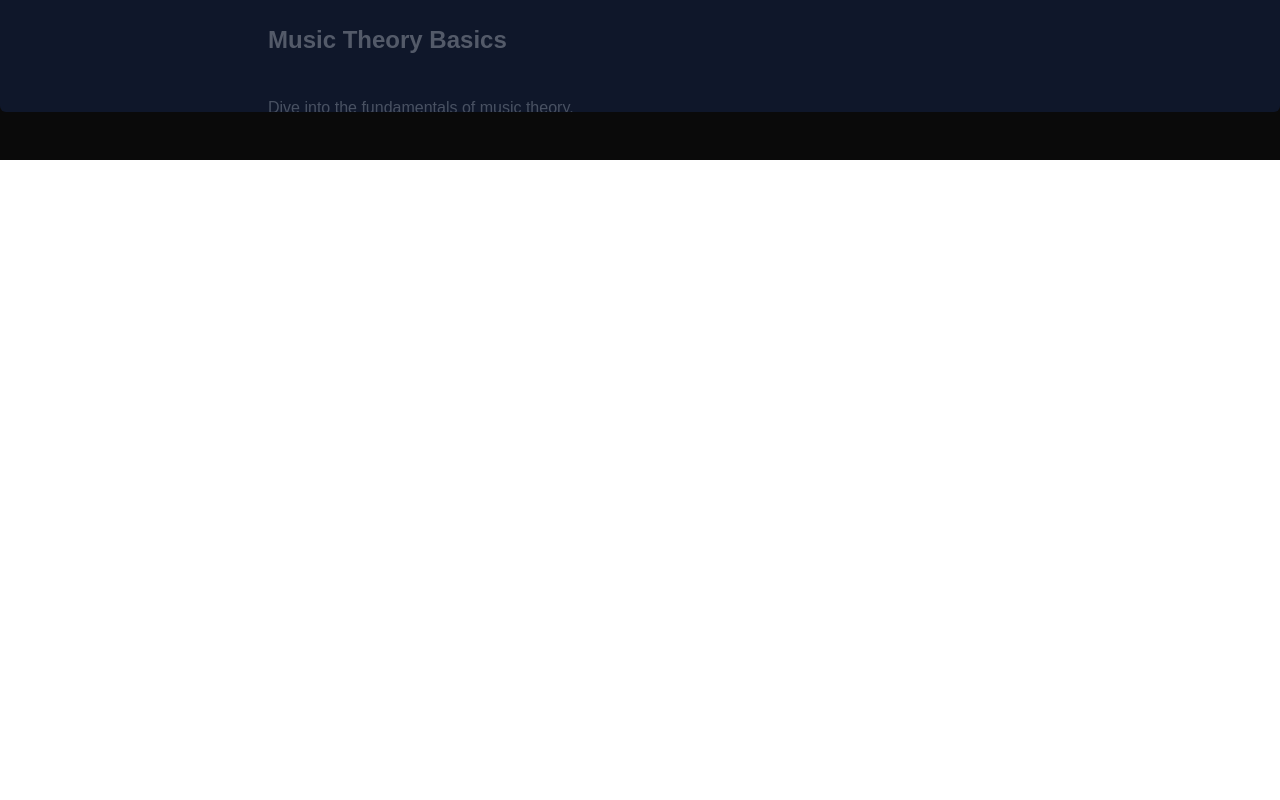
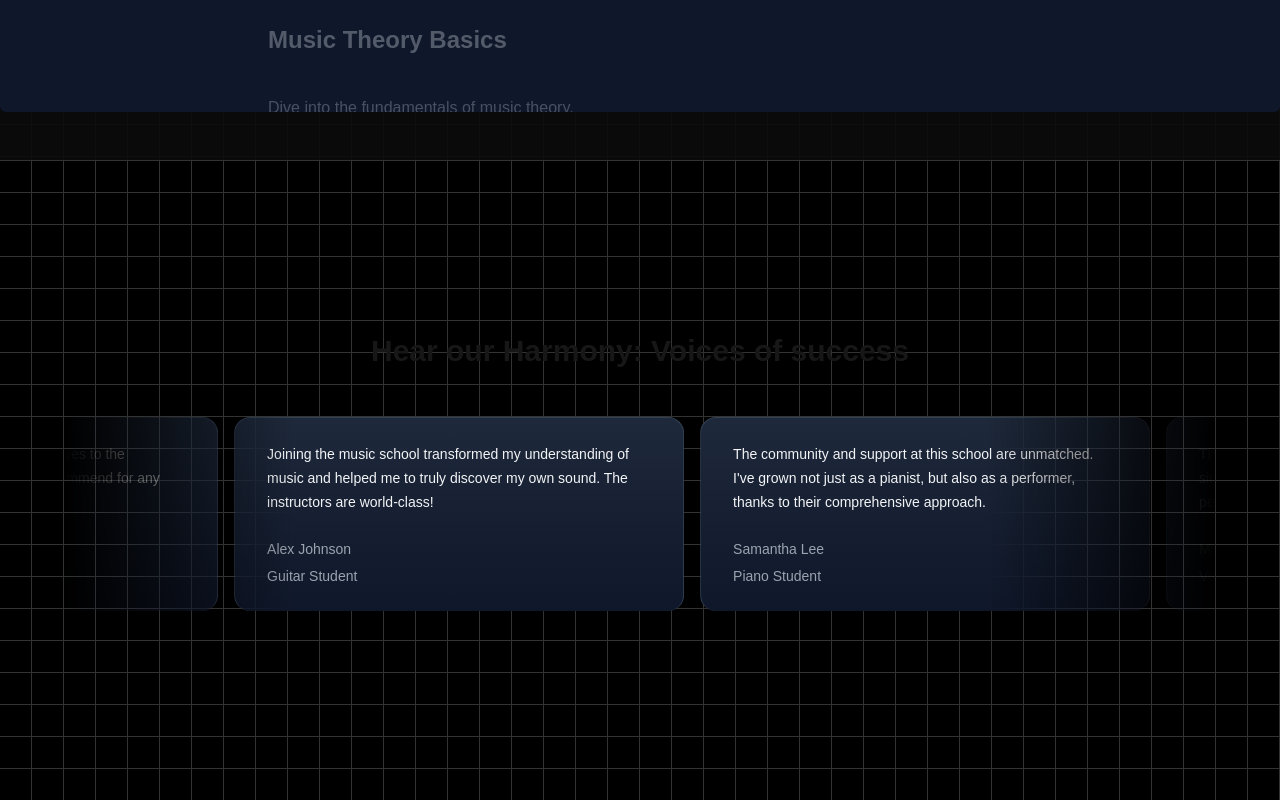
Before and after one commit to sachinjaiswal01/MusicNextjs, a Next.js app: page / in a window 1280 px wide. Shown: the part 1540-2340 px from the top of the page. Before the commit the page ends 1700 px from the top, so only its background shows below. Built offline with nearby package versions, Linux system fonts and the light colour scheme.

Commit message:
Grid background and Moving cards

```diff
--- a/package.json
+++ b/package.json
@@ -11,6 +11,8 @@
   "dependencies": {
     "clsx": "^2.1.1",
     "framer-motion": "^12.0.1",
+    "mini-svg-data-uri": "^1.4.4",
+    "motion": "^12.0.5",
     "next": "15.1.2",
     "react": "^19.0.0",
     "react-dom": "^19.0.0",
--- a/src/app/page.tsx
+++ b/src/app/page.tsx
@@ -2,15 +2,15 @@
 // import Image from "next/image";
 import FeaturedCourses from '@/components/FeaturedCourses';
 import HeroSection from '@/components/HeroSection'
+import MusicSchoolTestimonials from "@/components/TestimonialCards";
 import WhyChooseUs from '@/components/WhyChooseUs';
 export default function Home() {
   return (
     <main className= "min-h-screen bg-black/[0.96] antialiased bg-grid-white/[0.02]">
-
       <HeroSection/>
       <FeaturedCourses/>
       <WhyChooseUs/>
-
+      <MusicSchoolTestimonials/>
     </main>
 
   );
--- /dev/null
+++ b/src/components/TestimonialCards.tsx
@@ -0,0 +1,54 @@
+'use client'
+import { InfiniteMovingCards } from "./ui/infinite-moving-cards";
+
+const musicSchoolTestimonials = [
+    {
+      quote:
+        'Joining the music school transformed my understanding of music and helped me to truly discover my own sound. The instructors are world-class!',
+      name: 'Alex Johnson',
+      title: 'Guitar Student',
+    },
+    {
+      quote:
+        "The community and support at this school are unmatched. I've grown not just as a pianist, but also as a performer, thanks to their comprehensive approach.",
+      name: 'Samantha Lee',
+      title: 'Piano Student',
+    },
+    {
+      quote:
+        "This school offered me the tools and confidence to take my singing to the next level. I'm endlessly grateful for the personalized coaching.",
+      name: 'Michael Chen',
+      title: 'Vocal Student',
+    },
+    {
+      quote:
+        'As a violinist, finding the right mentor can be challenging, but this school matched me with a teacher who truly understands my goals and challenges.',
+      name: 'Emily Taylor',
+      title: 'Violin Student',
+    },
+    {
+      quote:
+        'The production courses here opened my eyes to the intricacies of music production. Highly recommend for any aspiring producers!',
+      name: 'Chris Morales',
+      title: 'Music Production Student',
+    },
+  ];
+
+function MusicSchoolTestimonials() {
+  return (
+    <div className="h-[40rem] w-full dark:bg-black dark:bg-grid-white/[0.2] relative flex flex-col items-center justify-center overflow-hidden">
+        <h2 className="text-3xl font-bold text-center mb-8 z-10">Hear our Harmony: Voices of success</h2>
+        <div className="flex justify-center w-full overflow-hidden px-4 sm:px-6 lg:px-8">
+            <div className="w-full max-w-6xl">
+            <InfiniteMovingCards
+                items={musicSchoolTestimonials}
+                direction="right"
+                speed="slow"
+      />
+            </div>
+        </div>
+    </div>
+  )
+}
+
+export default MusicSchoolTestimonials
--- /dev/null
+++ b/src/components/ui/infinite-moving-cards.tsx
@@ -0,0 +1,121 @@
+"use client";
+
+import { cn } from "@/utils/cn";
+import React, { useEffect, useState } from "react";
+
+export const InfiniteMovingCards = ({
+  items = [], // Default to an empty array
+  direction = "left",
+  speed = "fast",
+  pauseOnHover = true,
+  className,
+}: {
+  items: {
+    quote: string;
+    name: string;
+    title: string;
+  }[];
+  direction?: "left" | "right";
+  speed?: "fast" | "normal" | "slow";
+  pauseOnHover?: boolean;
+  className?: string;
+}) => {
+  const containerRef = React.useRef<HTMLDivElement>(null);
+  const scrollerRef = React.useRef<HTMLUListElement>(null);
+
+  const [start, setStart] = useState(false);
+
+  useEffect(() => {
+    addAnimation();
+  }, []);
+
+  function addAnimation() {
+    if (containerRef.current && scrollerRef.current) {
+      const scrollerContent = Array.from(scrollerRef.current.children);
+
+      scrollerContent.forEach((item) => {
+        const duplicatedItem = item.cloneNode(true);
+        if (scrollerRef.current) {
+          scrollerRef.current.appendChild(duplicatedItem);
+        }
+      });
+
+      getDirection();
+      getSpeed();
+      setStart(true);
+    }
+  }
+
+  const getDirection = () => {
+    if (containerRef.current) {
+      containerRef.current.style.setProperty(
+        "--animation-direction",
+        direction === "left" ? "forwards" : "reverse"
+      );
+    }
+  };
+
+  const getSpeed = () => {
+    if (containerRef.current) {
+      const duration =
+        speed === "fast" ? "20s" : speed === "normal" ? "40s" : "80s";
+      containerRef.current.style.setProperty("--animation-duration", duration);
+    }
+  };
+
+  return (
+    <div
+      ref={containerRef}
+      className={cn(
+        "scroller relative z-20 max-w-7xl overflow-hidden [mask-image:linear-gradient(to_right,transparent,white_20%,white_80%,transparent)]",
+        className
+      )}
+    >
+      {items.length > 0 ? (
+        <ul
+          ref={scrollerRef}
+          className={cn(
+            "flex min-w-full shrink-0 gap-4 py-4 w-max flex-nowrap",
+            start && "animate-scroll",
+            pauseOnHover && "hover:[animation-play-state:paused]"
+          )}
+        >
+          {items.map((item, idx) => (
+            <li
+              className="w-[350px] max-w-full relative rounded-2xl border border-b-0 flex-shrink-0 border-slate-700 px-8 py-6 md:w-[450px]"
+              style={{
+                background:
+                  "linear-gradient(180deg, var(--slate-800), var(--slate-900))",
+              }}
+              key={`${item.name}-${idx}`}
+            >
+              <blockquote>
+                <div
+                  aria-hidden="true"
+                  className="user-select-none -z-1 pointer-events-none absolute -left-0.5 -top-0.5 h-[calc(100%_+_4px)] w-[calc(100%_+_4px)]"
+                ></div>
+                <span className="relative z-20 text-sm leading-[1.6] text-gray-100 font-normal">
+                  {item.quote}
+                </span>
+                <div className="relative z-20 mt-6 flex flex-row items-center">
+                  <span className="flex flex-col gap-1">
+                    <span className="text-sm leading-[1.6] text-gray-400 font-normal">
+                      {item.name}
+                    </span>
+                    <span className="text-sm leading-[1.6] text-gray-400 font-normal">
+                      {item.title}
+                    </span>
+                  </span>
+                </div>
+              </blockquote>
+            </li>
+          ))}
+        </ul>
+      ) : (
+        <p className="text-gray-400 text-center py-4">
+          No testimonials available.
+        </p>
+      )}
+    </div>
+  );
+};
--- a/tailwind.config.ts
+++ b/tailwind.config.ts
@@ -1,7 +1,10 @@
 import type { Config } from "tailwindcss";
-const colors = require("tailwindcss/colors");
+
 const { default: flattenColorPalette } = require("tailwindcss/lib/util/flattenColorPalette");
 
+const svgToDataUri = require("mini-svg-data-uri");
+
+const colors = require("tailwindcss/colors");
 // Plugin to add each Tailwind color as a global CSS variable
 function addVariablesForColors({ addBase, theme }: any) {
   const allColors = flattenColorPalette(theme("colors"));
@@ -25,6 +28,8 @@
     extend: {
       animation: {
         spotlight: "spotlight 2s ease .75s 1 forwards",
+        scroll:
+          "scroll var(--animation-duration, 40s) var(--animation-direction, forwards) linear infinite",
       },
       keyframes: {
         spotlight: {
@@ -37,6 +42,11 @@
             transform: "translate(-50%, -40%) scale(1)",
           },
         },
+        scroll: {
+          to: {
+            transform: "translate(calc(-50% - 0.5rem))",
+          },
+        },
       },
       colors: {
         background: "var(--background)",
@@ -44,7 +54,31 @@
       },
     },
   },
-  plugins: [addVariablesForColors],
+  plugins: [addVariablesForColors,
+    function ({ matchUtilities, theme }: any) {
+      matchUtilities(
+        {
+          "bg-grid": (value: any) => ({
+            backgroundImage: `url("${svgToDataUri(
+              `<svg xmlns="http://www.w3.org/2000/svg" viewBox="0 0 32 32" width="32" height="32" fill="none" stroke="${value}"><path d="M0 .5H31.5V32"/></svg>`
+            )}")`,
+          }),
+          "bg-grid-small": (value: any) => ({
+            backgroundImage: `url("${svgToDataUri(
+              `<svg xmlns="http://www.w3.org/2000/svg" viewBox="0 0 32 32" width="8" height="8" fill="none" stroke="${value}"><path d="M0 .5H31.5V32"/></svg>`
+            )}")`,
+          }),
+          "bg-dot": (value: any) => ({
+            backgroundImage: `url("${svgToDataUri(
+              `<svg xmlns="http://www.w3.org/2000/svg" viewBox="0 0 32 32" width="16" height="16" fill="none"><circle fill="${value}" id="pattern-circle" cx="10" cy="10" r="1.6257413380501518"></circle></svg>`
+            )}")`,
+          }),
+        },
+        { values: flattenColorPalette(theme("backgroundColor")), type: "color" }
+      );
+    },
+
+  ],
 };
 
 export default config;
```
Also changed, not shown: 1 other file (tests, documents, lock files or other folders).
